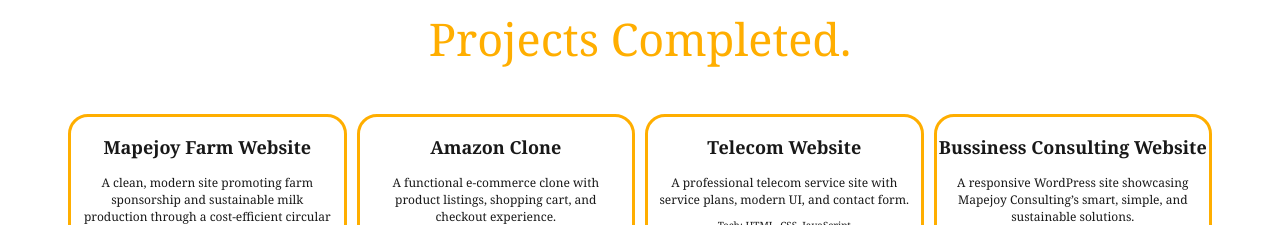
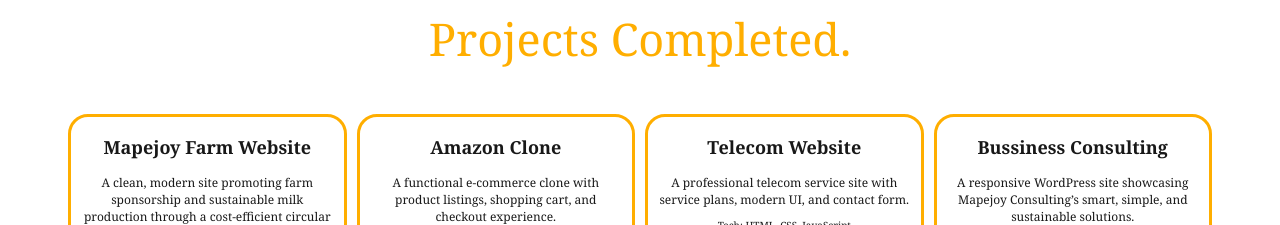
Before and after one commit to Devdave-02/React-portfolio-app, a React (Vite) app: page / in a window 1280 px wide. Shown: the part 1137-1362 px from the top of the page. Built offline with nearby package versions, Linux system fonts and the light colour scheme.

Commit message:
Update App.jsx

```diff
--- a/src/App.jsx
+++ b/src/App.jsx
@@ -103,7 +103,7 @@
             link="https://devdave-02.github.io/Telecom-web/"
           />
           <Project
-            title="Bussiness Consulting Website"
+            title="Bussiness Consulting"
             description="A responsive WordPress site showcasing Mapejoy Consulting’s smart, simple, and sustainable solutions."
             tech="Wordpress"
             link="https://oladave3.wordpress.com/"
```
